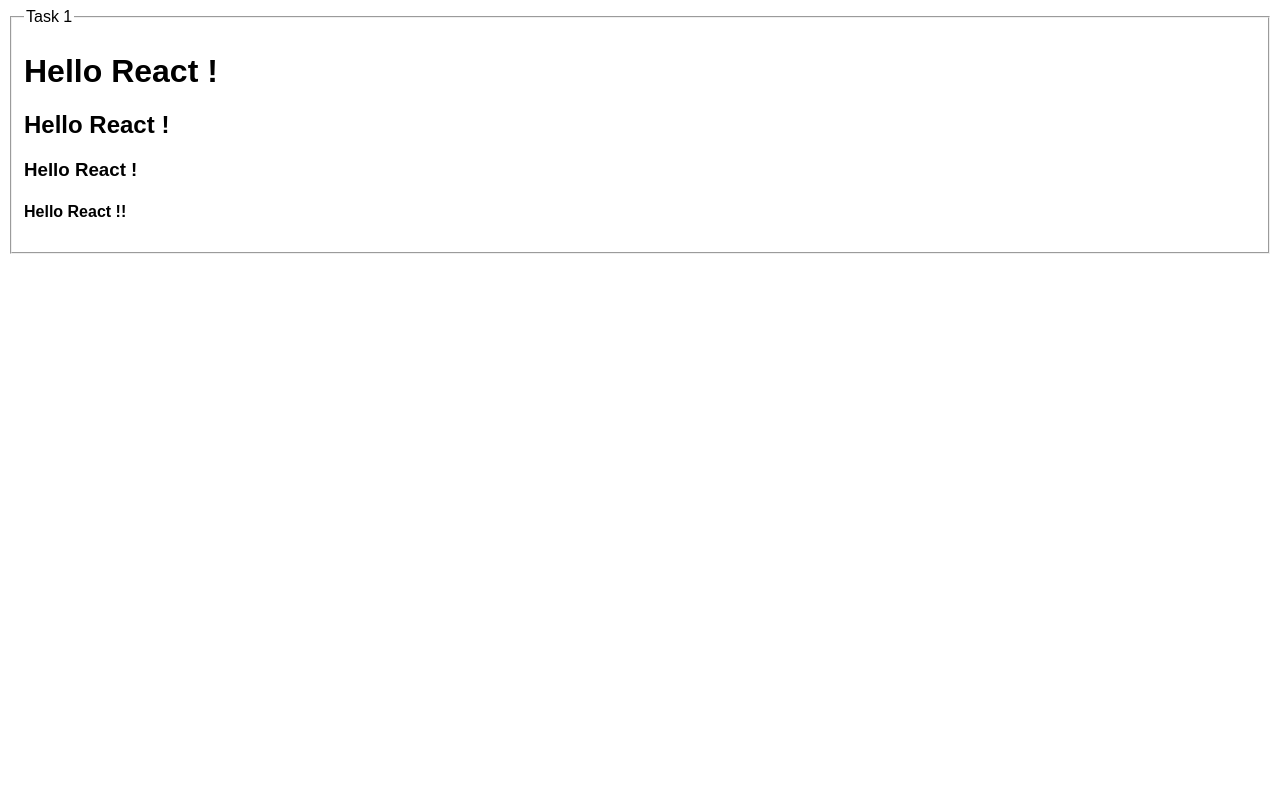
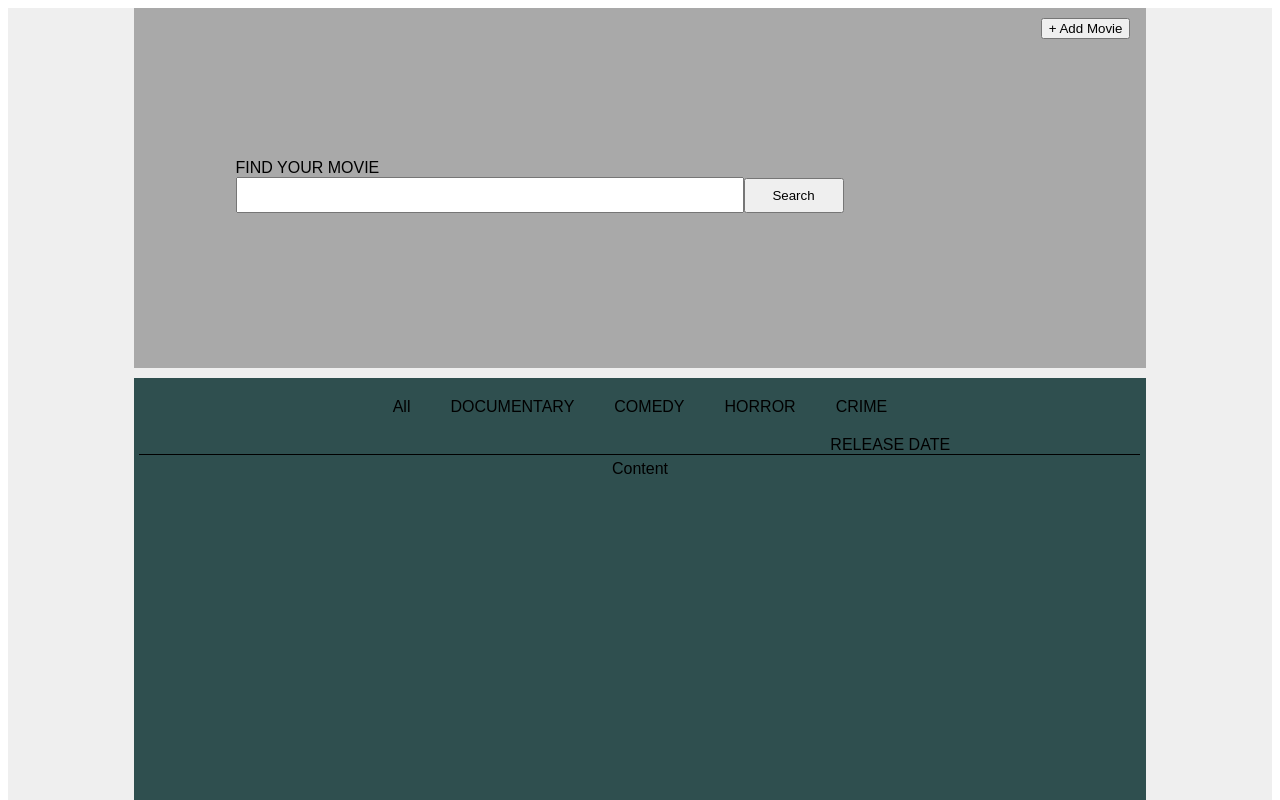
Before and after one commit to cagacu/Epam-React, a React (Create React App) app: page / in a window 1280 px wide. Shown: the top 800 px of the page. Built offline with nearby package versions, Linux system fonts and the light colour scheme.

Commit message:
task2 dev.

```diff
--- a/src/App.js
+++ b/src/App.js
@@ -1,9 +1,15 @@
 import React from "react";
 import "./styles.css";
-import Task1 from "./Tasks/task1.js";
-
-const container = React.createElement("div", null, Task1);
+import Header from "./Components/Layouts/Header.js";
+import Content from "./Components/Layouts/Content.js";
+import Footer from "./Components/Layouts/Footer.js";
 
 export default function App() {
-  return <div className="App">{container}</div>;
+  return (
+    <>
+      <Header />
+      <Content />
+      <Footer />
+    </>
+  );
 }
--- /dev/null
+++ b/src/Components/Layouts/Content.js
@@ -0,0 +1,13 @@
+import React from "react";
+import Menu from "../Utilities/Menu.js";
+
+function Content(props) {
+  return (
+    <div className="content">
+      <Menu />
+      Content
+    </div>
+  );
+}
+
+export default Content;
--- /dev/null
+++ b/src/Components/Layouts/Footer.js
@@ -0,0 +1,7 @@
+import React from "react";
+
+function Footer(props) {
+  return <div className="footer">Footer</div>;
+}
+
+export default Footer;
--- /dev/null
+++ b/src/Components/Layouts/Header.js
@@ -0,0 +1,14 @@
+import React from "react";
+import SearchBox from "../Utilities/SearchBox.js";
+import AddMoviewButton from "../Utilities/AddMovie.js";
+
+function Header(props) {
+  return (
+    <div className="header">
+      <AddMoviewButton />
+      <SearchBox IsHeader="true" />
+    </div>
+  );
+}
+
+export default Header;
--- /dev/null
+++ b/src/Components/Utilities/AddMovie.js
@@ -0,0 +1,11 @@
+import React from "react";
+
+function AddMoviewButton() {
+  return (
+    <div className="headerAddMovie">
+      <input type="button" id="addMoviewBtn" value="+ Add Movie" />
+    </div>
+  );
+}
+
+export default AddMoviewButton;
--- /dev/null
+++ b/src/Components/Utilities/Menu.js
@@ -0,0 +1,20 @@
+import React from "react";
+
+let menuContent = ["All", "DOCUMENTARY", "COMEDY", "HORROR", "CRIME"];
+
+function SortMenu() {
+  return <div class="sortMenu">RELEASE DATE</div>;
+}
+
+function Menu() {
+  const items = menuContent.map((each) => <div class="menuItem">{each}</div>);
+
+  return (
+    <div class="contentMenu">
+      {items}
+      <SortMenu />
+    </div>
+  );
+}
+
+export default Menu;
--- /dev/null
+++ b/src/Components/Utilities/SearchBox.js
@@ -0,0 +1,21 @@
+import React from "react";
+
+function HeaderSearchBox() {
+  return (
+    <div className="headerSearchArea">
+      <div className="headerSeatchBoxTitle"> FIND YOUR MOVIE </div>
+      <div className="headerSeatchBox">
+        <input type="text" id="searchBox" />
+        <input type="button" id="searchBoxBtn" value="Search" />
+      </div>
+    </div>
+  );
+}
+
+function SearchBox(props) {
+  const EmptyBox = () => <span>oops</span>;
+
+  return props.IsHeader ? <HeaderSearchBox /> : EmptyBox;
+}
+
+export default SearchBox;
--- a/src/styles.css
+++ b/src/styles.css
@@ -1,4 +1,74 @@
-.App {
+#root {
   font-family: sans-serif;
+  text-align: center;
+  height: 1200px;
+  width: 100%;
+  background-color: #efefef;
+  padding-bottom: 20px;
+}
+
+.header {
+  margin-left: auto;
+  margin-right: auto;
+  width: 80%;
+  height: 30%;
+  background-color: darkgrey;
+}
+
+.content {
+  margin-left: auto;
+  margin-right: auto;
+  margin-top: 10px;
+  width: 80%;
+  height: 60%;
+  background-color: darkslategray;
+}
+
+.footer {
+  margin-top: 10px;
+  margin-left: auto;
+  margin-right: auto;
+  height: 10%;
+  width: 80%;
+  background-color: azure;
+}
+
+.headerSearchArea {
+  margin-left: auto;
+  margin-right: auto;
+  margin-top: 120px;
   text-align: left;
+  width: 80%;
 }
+
+.headerSeatchBox #searchBox {
+  width: 500px;
+  height: 30px;
+}
+.headerSeatchBox #searchBoxBtn {
+  width: 100px;
+  height: 35px;
+}
+
+.headerAddMovie {
+  width: 100px;
+  margin-right: 10px;
+  margin-left: auto;
+  padding-top: 10px;
+}
+
+.contentMenu {
+  width: 99%;
+  border-bottom: 1px solid black;
+  margin: 5px;
+}
+
+.contentMenu .menuItem {
+  display: inline-block;
+  padding: 20px;
+}
+
+.contentMenu .sortMenu {
+  display: inline-block;
+  padding-left: 50%;
+}
```
